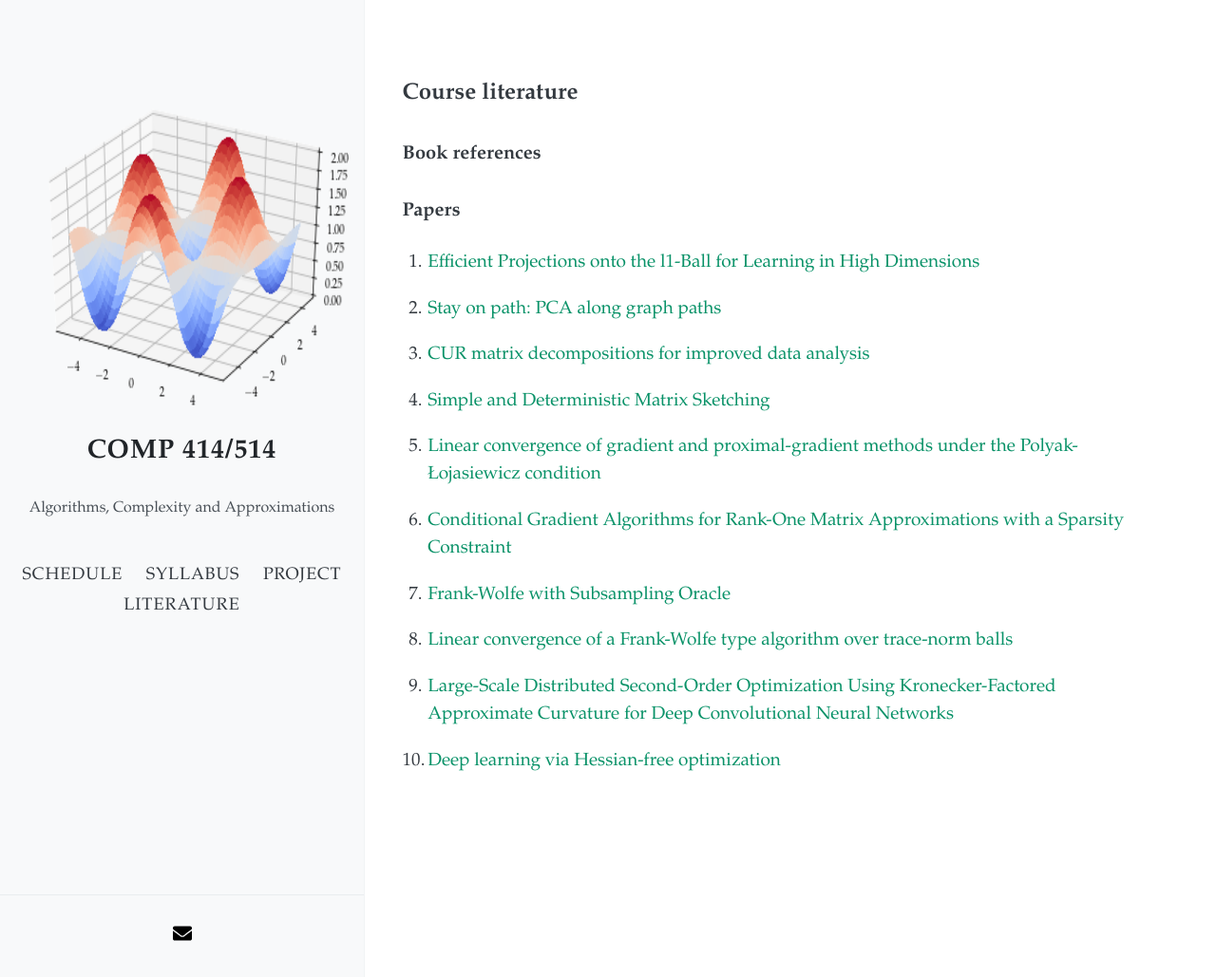
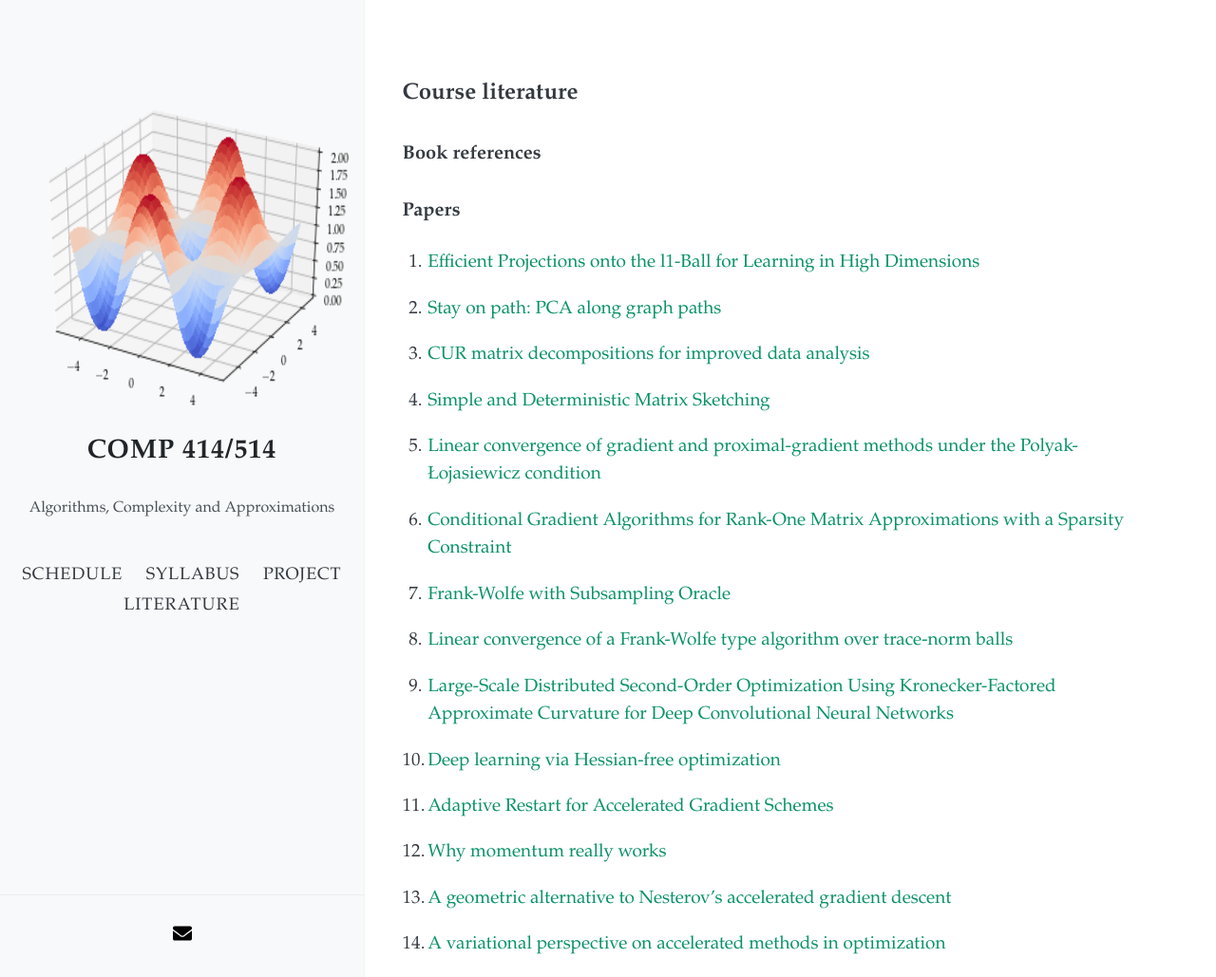
Before and after one commit to akyrillidis/comp414-514, a Jekyll site: the page built from literature.md, in a window 1280 px wide and 1029 px high. Shown: the whole window at 95% size. Built offline with Jekyll 4.4.1, drawn with Linux system fonts in a browser that asks for light colours; nearby versions of some CDN libraries.

Commit message:
Update literature.md

```diff
--- a/literature.md
+++ b/literature.md
@@ -31,3 +31,11 @@ layout: default
 Approximate Curvature for Deep Convolutional Neural Networks](https://arxiv.org/pdf/1811.12019.pdf)
 
 10. [Deep learning via Hessian-free optimization](http://www.cs.toronto.edu/~jmartens/docs/Deep_HessianFree.pdf)
+
+11. [Adaptive Restart for Accelerated Gradient Schemes](https://arxiv.org/abs/1204.3982)
+
+12. [Why momentum really works](https://distill.pub/2017/momentum/)
+
+13. [A geometric alternative to Nesterov's accelerated gradient descent](https://arxiv.org/abs/1506.08187)
+
+14. [A variational perspective on accelerated methods in optimization](https://arxiv.org/pdf/1603.04245.pdf)
```
